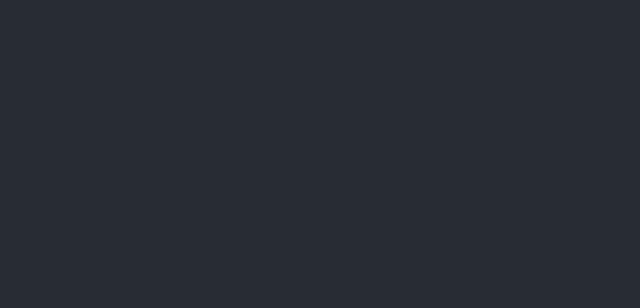
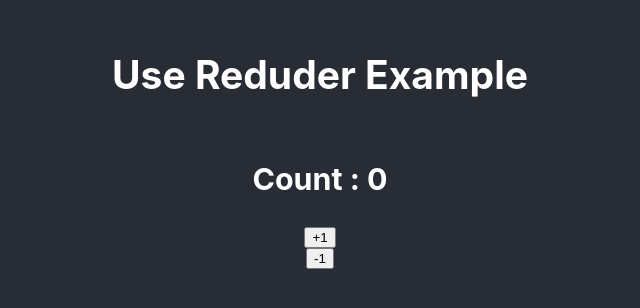
Before and after one commit to chiragdoctor/react-with-hooks, a React (Create React App) app: page / in a window 1280 px wide. Shown: the part 256-564 px from the top of the page, without its empty margins (320-960 px from the left). Built offline with nearby package versions, Linux system fonts and the light colour scheme.

Commit message:
use of useReduceHook locally

```diff
--- a/src/App.js
+++ b/src/App.js
@@ -1,11 +1,40 @@
-import React from 'react';
+import React, { useReducer } from 'react';
 import './App.scss';
 
+const initialState = {
+  count: 0,
+};
+
+const reducerFunction = (state, action) => {
+  switch (action.type) {
+    case 'INC':
+      return { count: state.count + 1 };
+    case 'DEC':
+      return { count: state.count - 1 };
+    default:
+      return state;
+  }
+};
+
 function App() {
+  const [state, dispatch] = useReducer(reducerFunction, initialState);
+  const plusOne = () => {
+    dispatch({
+      type: 'INC',
+    });
+  };
+  const minusOne = () => {
+    dispatch({
+      type: 'DEC',
+    });
+  };
   return (
     <div className='App'>
       <header className='App-header'>
-        <h1 className='title'></h1>
+        <h2>Use Reduder Example</h2>
+        <h3>Count : {state.count}</h3>
+        <button onClick={plusOne}>+1</button>
+        <button onClick={minusOne}>-1</button>
       </header>
     </div>
   );
```
Also changed, not shown: src/components/NameTag.js (deleted, +0 -20 lines).
